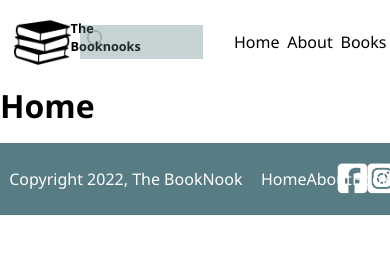
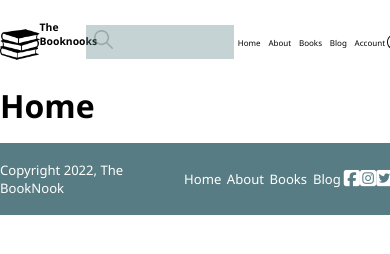
Before and after one commit to N315-samhigg/HW5-booknook, a plain HTML site: page index.html in a window 390 px wide. Drawn offline with Linux system fonts and the light colour scheme.

Commit message:
scaled nav and footer for mobile

```diff
--- a/scss/footer.scss
+++ b/scss/footer.scss
@@ -4,6 +4,7 @@ footer {
 
     background-color: var(--blue);
     color: var(--white);
+    font-size: calc(10px + 0.25vh + 0.25vw);
 
     display: flex;
     align-items: center;
@@ -15,22 +16,33 @@ footer {
     }
 
     .links {
-        width: 15vw;
+        min-width: 25vw;
         height: 100%;
         display: flex;
         align-items: center;
         justify-content: space-between;
+
+        .link {
+            height: 100%;
+            min-width: 5vw;
+            padding: 0 1vw;
+
+            display: flex;
+            justify-content: center;
+            align-items: center;
+        }
     }
 
     .socials {
-        width: 11vw;
+        width: fit-content;
+        min-width: 11vw;
 
         display: flex;
         justify-content: space-between;
         align-items: center;
 
         i {
-            font-size: 4vh;
+            font-size: calc(1.5vw + 1.5vh);
         }
 
         i:hover {
--- a/scss/nav.scss
+++ b/scss/nav.scss
@@ -12,8 +12,8 @@ nav {
     }
 
     #logo {
-        width: 10vw;
-        font-size: 1.5vh;
+        min-width: 10vw;
+        font-size: calc(1vh + 0.5vw);
         color: var(--black);
 
         display: flex;
@@ -21,13 +21,12 @@ nav {
         justify-content: space-between;
 
         img {
-            width: 6.75vh;
-            height: 6.75vh;
+            width: calc(4vh + 1.5vw);
         }
     }
 
     .searchBar {
-        width: 31.5vw;
+        min-width: calc(-25px + 10vh + 10vw);
         height: 4vh;
         background-color: #587C8356;
         display: flex;
@@ -58,7 +57,8 @@ nav {
     }
 
     .links {
-        width: 37.5vw;
+        width: fit-content;
+        min-width: 37.5vw;
         height: 100%;
 
         display: flex;
@@ -68,13 +68,14 @@ nav {
         .link {
             height: 100%;
             padding: 0 1vw;
+            font-size: calc(0.65vh + 0.65vw);
             color: var(--black);
             display: flex;
             align-items: center;
             justify-content: center;
 
             img {
-                height: 4.5vh;
+                height: calc(1vh + 2vw);
                 margin-left: 0.5vw;
             }
         }
```
Also changed, not shown: css/styles.css.
